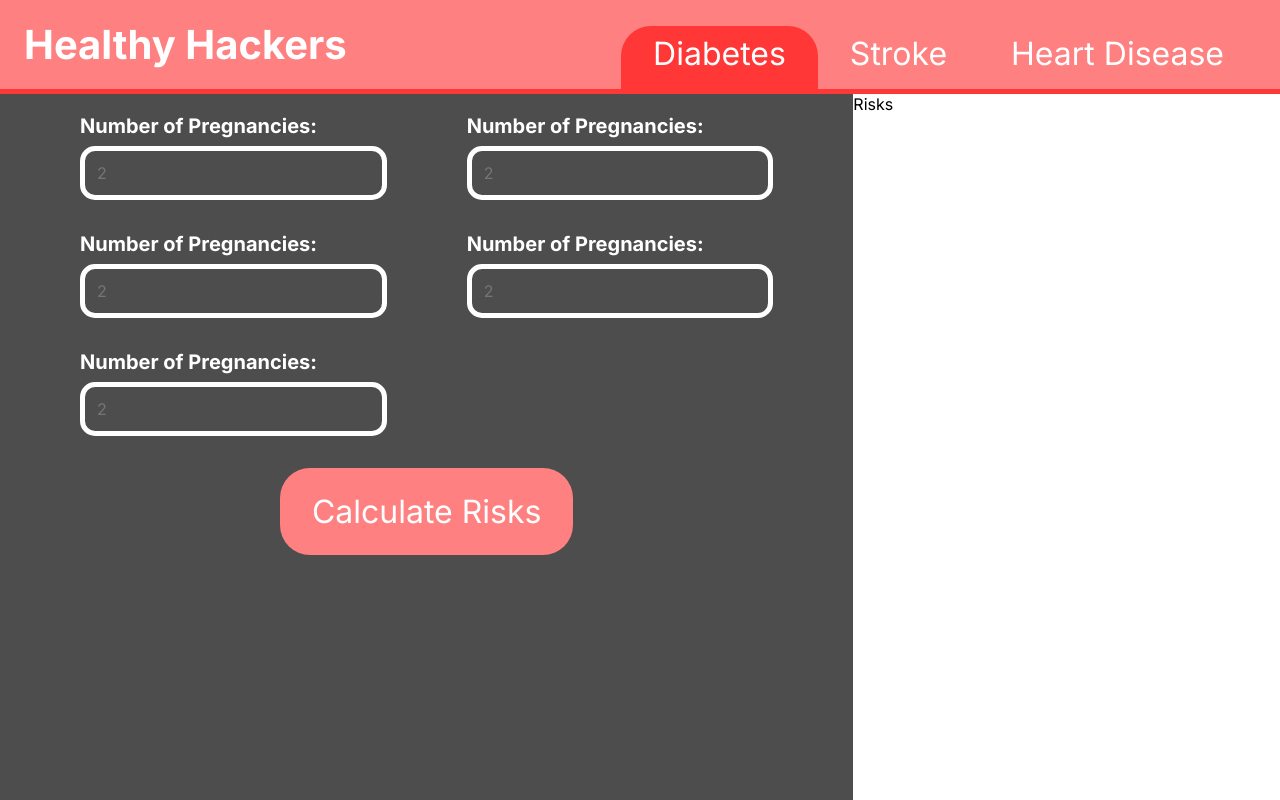
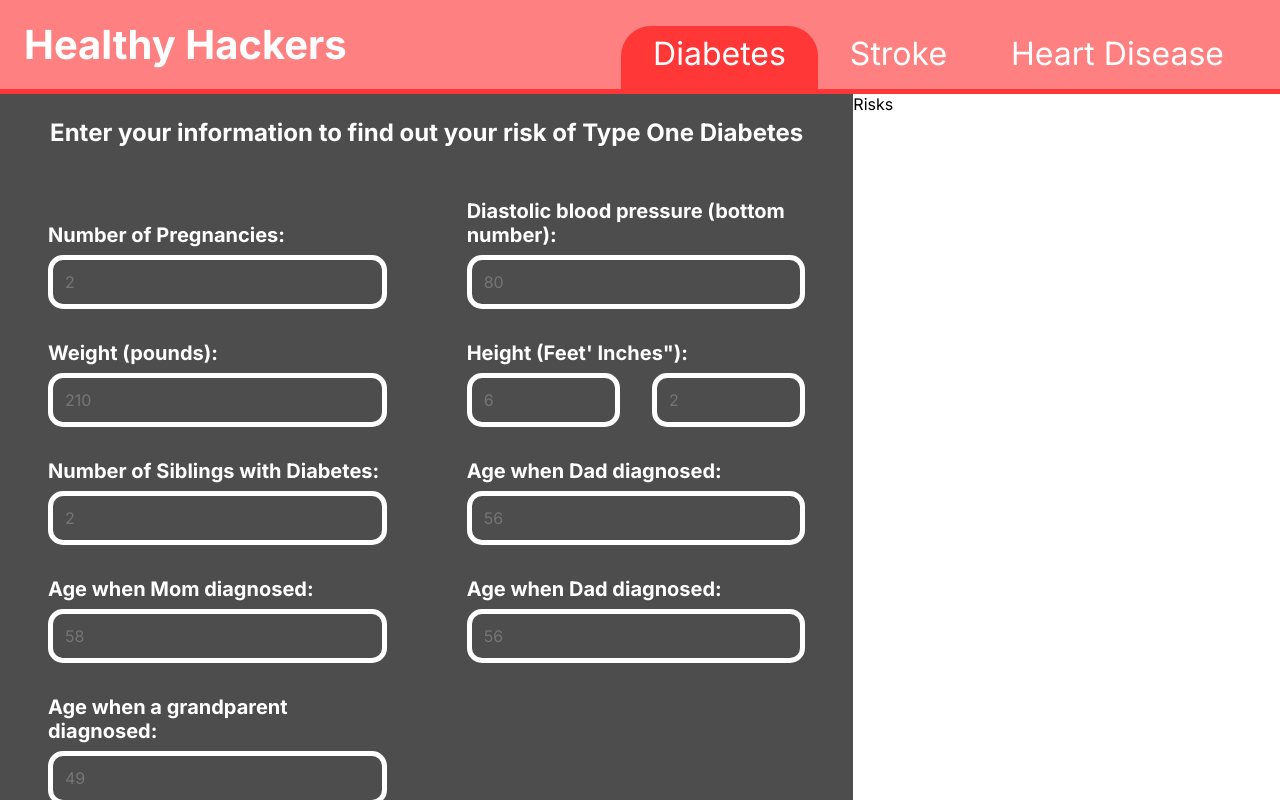
Before and after one commit to ChristianSWill/hacklytics-2025, a React (Vite) app: page / in a window 1280 px wide. Built offline with nearby package versions, Linux system fonts and the light colour scheme.

Commit message:
Diabetes Questions

```diff
--- a/src/App.css
+++ b/src/App.css
@@ -1,7 +1,7 @@
 #root {
   display: flex;
   flex-direction: column;
-  min-height: 100vh;
+  height: 100vh;
 }
 
 .navbar {
@@ -44,6 +44,8 @@
   display: grid;
   grid-template-columns: 2fr 1fr;
   flex: 1;
+  height: 100%;
+  overflow: hidden;
 }
 
 .questions {
@@ -52,14 +54,28 @@
   gap: 2em;
   display: flex;
   flex-direction: column;
+  height: 100%;
+  overflow-y: auto;
+  scrollbar-width: none;
+  -ms-overflow-style: none;
+
+  &::-webkit-scrollbar {
+    display: none;
+  }
+}
+
+.questions > h2 {
+  align-self: center;
+  padding-top: 1em;
 }
 
 .question-wrapper {
   margin-top: 20px;
   display: grid;
-  grid-template-columns: auto auto;
+  align-items: end;
+  grid-template-columns: 1fr 1fr;
   gap: 2em 5em;
-  padding: 0 5em;
+  padding: 0 3em;
 }
 
 .question-card {
@@ -91,6 +107,16 @@
   }
 }
 
+.double-question {
+  display: flex;
+  width: 100%;
+  gap: 2em;
+
+  .question-input {
+    width: 50%;
+  }
+}
+
 .question-submit {
   font-family: "Inter", serif;
   background-color: var(--primary-color);
--- a/src/components/Questions.jsx
+++ b/src/components/Questions.jsx
@@ -1,11 +1,11 @@
 import React from "react";
 
-const Questions = ({ label, placeholder }) => {
+const Questions = ({ label, placeholder, type }) => {
   return (
     <section className="question-card">
       <label className="question-label">{label}:</label>
       <input
-        type="text"
+        type={type || "text"}
         className="question-input"
         placeholder={placeholder}
       ></input>
--- a/src/pages/Diabetes.jsx
+++ b/src/pages/Diabetes.jsx
@@ -5,12 +5,61 @@ const Diabetes = () => {
   return (
     <main className="main">
       <div className="questions">
+        <h2>
+          Enter your information to find out your risk of Type One Diabetes
+        </h2>
         <div className="question-wrapper">
-          <Questions label="Number of Pregnancies" placeholder="2" />
-          <Questions label="Number of Pregnancies" placeholder="2" />
-          <Questions label="Number of Pregnancies" placeholder="2" />
-          <Questions label="Number of Pregnancies" placeholder="2" />
-          <Questions label="Number of Pregnancies" placeholder="2" />
+          <Questions
+            label="Number of Pregnancies"
+            placeholder="2"
+            type="number"
+          />
+          <Questions
+            label="Diastolic blood pressure (bottom number)"
+            placeholder="80"
+            type="number"
+          />
+          <Questions label="Weight (pounds)" placeholder="210" type="number" />
+          <section className="question-card">
+            <label className="question-label">Height (Feet' Inches"):</label>
+            <div className="double-question">
+              <input
+                type="number"
+                className="question-input"
+                placeholder="6"
+              ></input>
+              <input
+                type="number"
+                className="question-input"
+                placeholder="2"
+              ></input>
+            </div>
+          </section>
+          <Questions
+            label="Number of Siblings with Diabetes"
+            placeholder="2"
+            type="number"
+          />
+          <Questions
+            label="Age when Dad diagnosed"
+            placeholder="56"
+            type="number"
+          />
+          <Questions
+            label="Age when Mom diagnosed"
+            placeholder="58"
+            type="number"
+          />
+          <Questions
+            label="Age when Dad diagnosed"
+            placeholder="56"
+            type="number"
+          />
+          <Questions
+            label="Age when a grandparent diagnosed"
+            placeholder="49"
+            type="number"
+          />
         </div>
         <button className="question-submit">Calculate Risks</button>
       </div>
```
